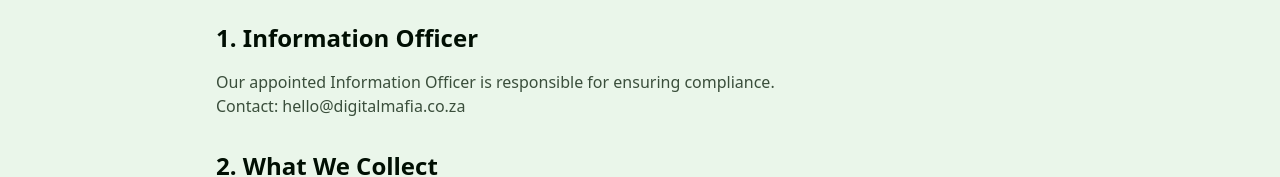
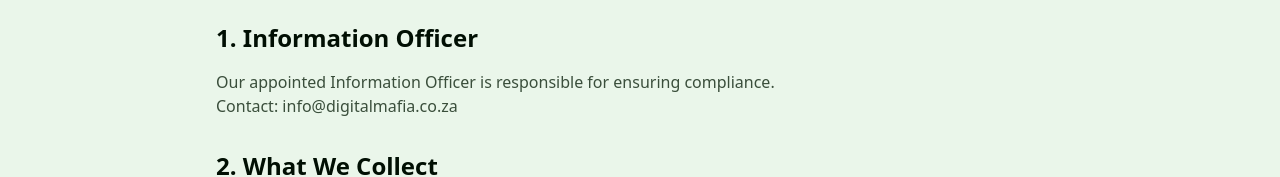
Before and after one commit to fawkesdbs/digital-mafia-landing, a React (Vite) app: page /privacy in a window 1280 px wide. Shown: the part 234-411 px from the top of the page. Built offline with nearby package versions, Linux system fonts and the light colour scheme.

Commit message:
fix: company email

```diff
--- a/src/pages/Privacy.tsx
+++ b/src/pages/Privacy.tsx
@@ -25,7 +25,10 @@ export default function Privacy() {
                 Our appointed Information Officer is responsible for ensuring
                 compliance.
                 <br />
-                Contact: hello@digitalmafia.co.za
+                Contact:{" "}
+                <a href="mailto:info@digitalmafia.co.za">
+                  info@digitalmafia.co.za
+                </a>
               </p>
             </section>
 
```
